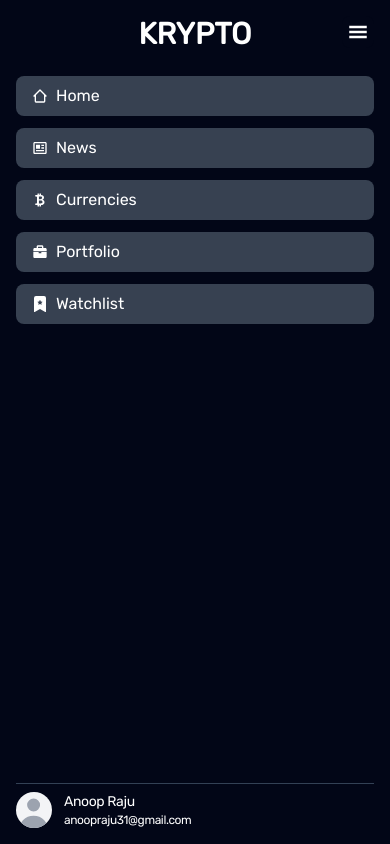
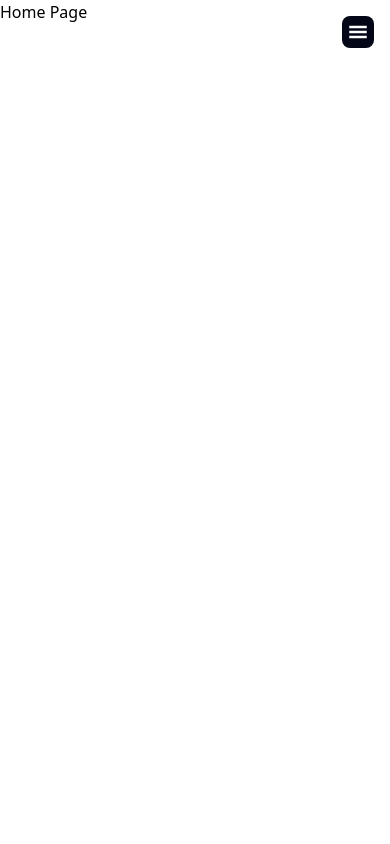
Before and after one commit to anoopraju31/Krypto, a Next.js app: page / in a window 390 px wide. Built offline with nearby package versions, Linux system fonts and the light colour scheme.

Commit message:
Side Navbar Component: full responsive with main container width constant

```diff
--- a/src/app/components/SideNavbar.tsx
+++ b/src/app/components/SideNavbar.tsx
@@ -1,5 +1,6 @@
 'use client'
 import Link from 'next/link'
+import { usePathname } from 'next/navigation'
 import { FC, ReactElement, ReactNode, useEffect, useState } from 'react'
 import { BiHomeAlt2, BiNews, BiSolidBriefcase } from 'react-icons/bi'
 import { BsCurrencyBitcoin, BsFillBookmarkStarFill } from 'react-icons/bs'
@@ -13,10 +14,13 @@ type NavLinkProps = {
 }
 
 const NavLink = ({ title, link, icon, isExpanded }: NavLinkProps) => {
+	const pathname = usePathname()
 	const Icon = icon
 	return (
 		<li
-			className={`bg-gray-700 ${
+			className={`${
+				pathname === link ? 'bg-gray-700' : 'bg-transparent'
+			} hover:bg-gray-700 ${
 				isExpanded
 					? 'py-2 px-4 rounded-lg'
 					: 'w-9 h-9 mx-2 rounded-full flex justify-center items-center'
@@ -33,6 +37,7 @@ const NavLink = ({ title, link, icon, isExpanded }: NavLinkProps) => {
 
 const SideNavbar = () => {
 	const [isExpanded, setIsExpanded] = useState<boolean>(true)
+	const pathname = usePathname()
 
 	useEffect(() => {
 		const collaspeNavbar = () => {
@@ -47,17 +52,23 @@ const SideNavbar = () => {
 			window.removeEventListener('resize', collaspeNavbar)
 		}
 	}, [])
+
+	useEffect(() => {
+		if (typeof window !== 'undefined' && window.innerWidth < 768) {
+			setIsExpanded(false)
+		}
+	}, [pathname])
 	return (
 		<header
 			className={`${
 				isExpanded
-					? 'w-full md:w-1/5 md:min-w-[300px] md:max-w-[300px]'
+					? 'w-0 md:w-1/5 md:min-w-[300px] md:max-w-[300px]'
 					: 'md:w-[53.625px] px-0'
 			} min-h-screen h-auto`}>
 			<div
 				className={`fixed top-0 z-50 ${
 					isExpanded
-						? 'w-full md:w-1/5 md:min-w-[300px] md:max-w-[300px] left-0'
+						? 'w-full sm:w-1/5 sm:min-w-[300px] sm:max-w-[300px] left-0'
 						: 'w-auto px-0 -left-full md:left-0'
 				} h-full p-4 text-white bg-slate-950 flex flex-col`}>
 				<div className='mb-6'>
```
